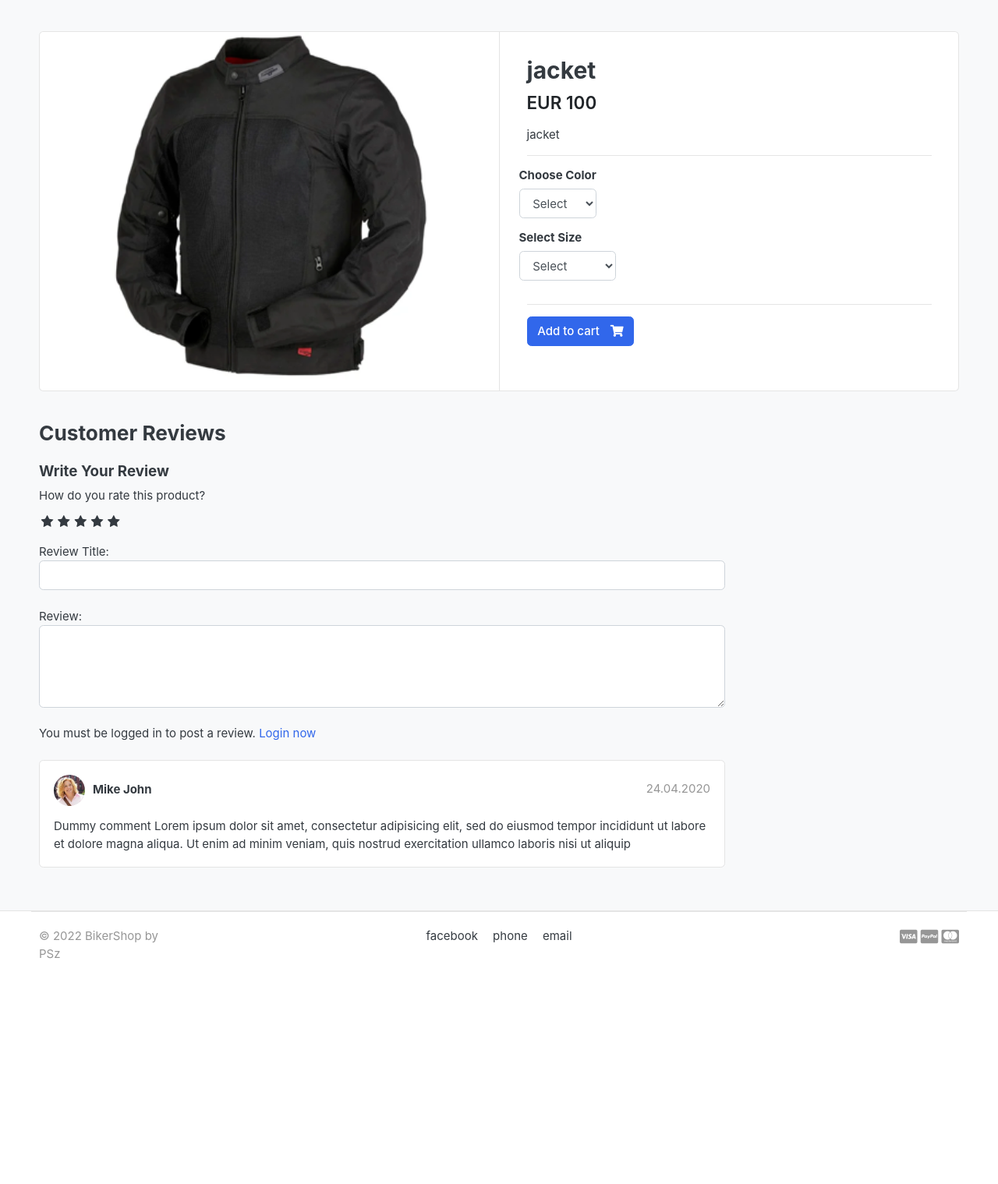
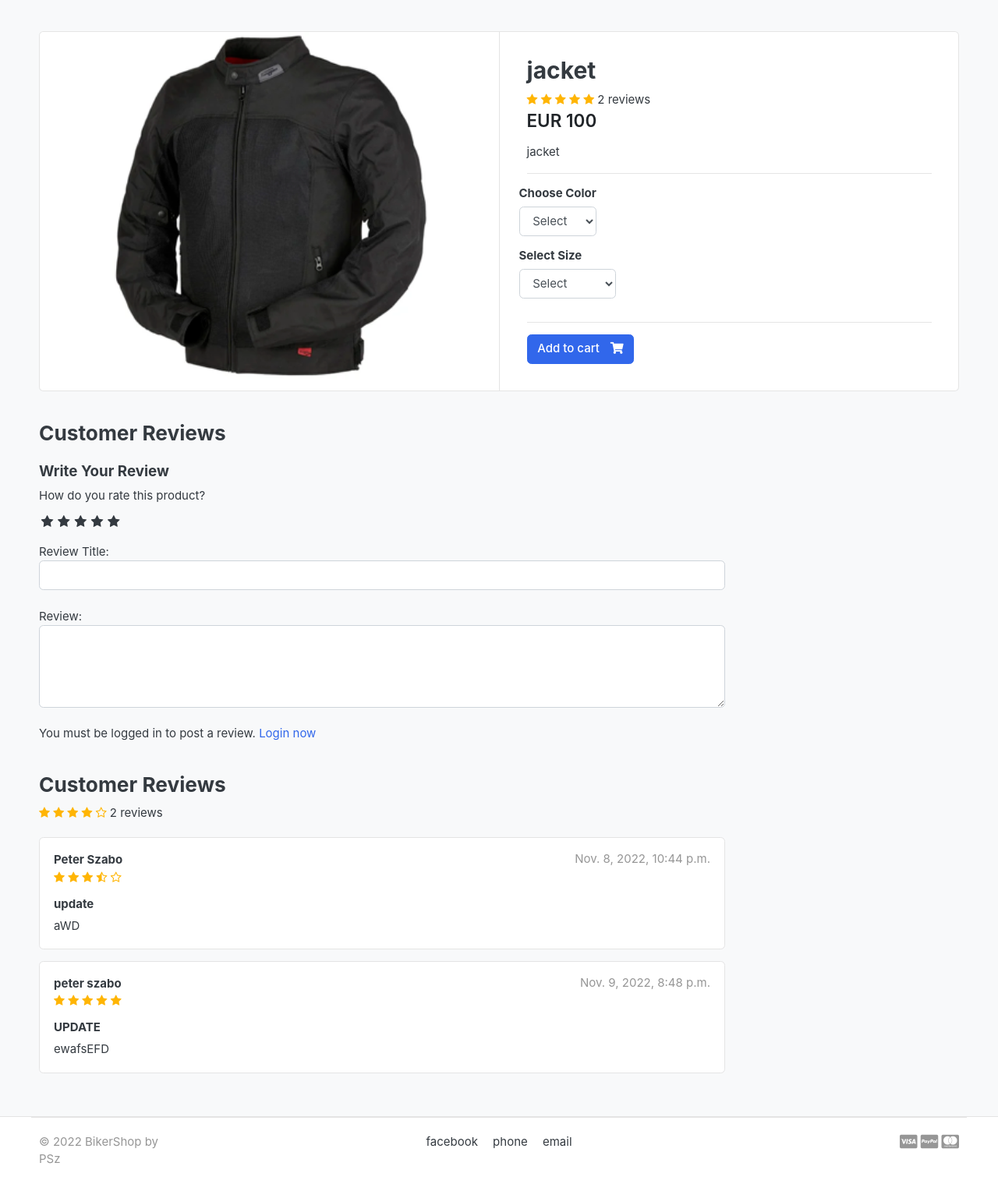
Before and after one commit to Code-Institute-Submissions/peterszabo79-bikershop_JanResub, a Django app: a page that uses templates/store/product_detail.html in a window 1280 px wide. Shown: the part 118-1637 px from the top of the page at 78% size. Before the commit the page ends 1348 px from the top, so only its background shows below. Run offline with Django 3.2, Linux system fonts and the light colour scheme; data comes from the database, SQL or seed files in the repository; both versions use the stored data as it was after the commit; some libraries are stand-ins or nearby versions; some web fonts are replaced.

Commit message:
rating average calculation, review counter and show stars

```diff
--- a/accounts/models.py
+++ b/accounts/models.py
@@ -59,6 +59,8 @@ class Account(AbstractBaseUser):
 
     objects = MyAccountManager()
 
+    def full_name(self):
+        return f'{self.first_name} {self.last_name}'
     def __str__(self):
         return self.email
 
--- a/store/models.py
+++ b/store/models.py
@@ -2,6 +2,7 @@ from django.db import models
 from category.models import Category
 from django.urls import reverse
 from accounts.models import Account
+from django.db.models import Avg, Count
 
 # Create your models here.
 
@@ -22,6 +23,21 @@ class Product(models.Model):
 
     def __str__(self):
         return self.product_name
+
+    def averageReview(self):
+        reviews = ReviewRating.objects.filter(product=self, status=True).aggregate(average=Avg('rating'))
+        avg = 0
+        if reviews['average'] is not None:
+            avg = float(reviews['average'])
+        return avg
+
+    def countReview(self):
+        reviews = ReviewRating.objects.filter(product=self, status=True).aggregate(count=Count('id'))
+        count = 0
+        if reviews['count'] is not None:
+            count = int(reviews['count'])
+        return count
+
 
 class VariationManager(models.Manager):
     def colors(self):
--- a/store/views.py
+++ b/store/views.py
@@ -9,6 +9,7 @@ from django.core.paginator import EmptyPage, PageNotAnInteger, Paginator
 from django.http import HttpResponse
 from .forms import ReviewForm
 from django.contrib import messages
+from orders.models import OrderProduct
 # Create your views here.
 
 def store(request, category_slug=None):
@@ -44,9 +45,22 @@ def product_detail(request, category_slug, product_slug):
     except Exception as e:
         raise e
 
+    if request.user.is_authenticated:
+        try:
+            orderproduct = OrderProduct.objects.filter(user=request.user, product_id=single_product.id).exists()
+        except OrderProduct.DoesNotExist:
+            orderproduct = None
+    else:
+        orderproduct = None
+
+    # Get the reviews
+    reviews = ReviewRating.objects.filter(product_id=single_product.id, status=True)
+
     context = {
         'single_product': single_product,
         'in_cart'       : in_cart,
+        'orderproduct': orderproduct,
+        'reviews': reviews,
     }
     return render(request, 'store/product_detail.html', context)
 
--- a/templates/store/product_detail.html
+++ b/templates/store/product_detail.html
@@ -24,6 +24,17 @@
                 <article class="content-body">
 
                 <h2 class="title">{{ single_product.product_name }}</h2>
+                <div class="rating-star">
+                    <span>
+                        <i class="fa fa-star{% if review.rating == 0.5 %}-half-o{% elif review.rating < 1 %}-o {% endif %}" aria-hidden="true"></i>
+                        <i class="fa fa-star{% if review.rating == 1.5 %}-half-o{% elif review.rating < 2 %}-o {% endif %}" aria-hidden="true"></i>
+                        <i class="fa fa-star{% if review.rating == 2.5 %}-half-o{% elif review.rating < 3 %}-o {% endif %}" aria-hidden="true"></i>
+                        <i class="fa fa-star{% if review.rating == 3.5 %}-half-o{% elif review.rating < 4 %}-o {% endif %}" aria-hidden="true"></i>
+                        <i class="fa fa-star{% if review.rating == 4.5 %}-half-o{% elif review.rating < 5 %}-o {% endif %}" aria-hidden="true"></i>
+                        <span>{{single_product.countReview}} reviews</span>
+                    </span>
+                </div>
+
 
                 <div class="mb-3">
                     <var class="price h4">EUR {{ single_product.price }}</var>
@@ -106,7 +117,11 @@
                 <textarea name="review" rows="4" class="form-control"></textarea>
                 <br>
                 {% if user.is_authenticated %}
+                    {% if orderproduct %}
                         <input type="submit" value="Submit Review" class="btn btn-primary">
+                    {% else %}
+                        <p>You must purchase this product to post a review.</p>
+                    {% endif %}
                 {% else %}
                 <p>You must be logged in to post a review. <span><a href="{% url 'login' %}">Login now</a></span></p>
                 {% endif %}
@@ -115,25 +130,47 @@
             {% include 'includes/alerts.html' %}
         </form>
 <br>
+<header class="section-heading">
+	<h3>Customer Reviews </h3>
+	<div class="rating-star">
+		<span>
+			<i class="fa fa-star{% if single_product.averageReview < 0.5 %}-o{% elif single_product.averageReview >= 0.5 and single_product.averageReview < 1 %}-half-o {% endif %}" aria-hidden="true"></i>
+			<i class="fa fa-star{% if single_product.averageReview < 1.5 %}-o{% elif single_product.averageReview >= 1.5 and single_product.averageReview < 2 %}-half-o {% endif %}" aria-hidden="true"></i>
+			<i class="fa fa-star{% if single_product.averageReview < 2.5 %}-o{% elif single_product.averageReview >= 2.5 and single_product.averageReview < 3 %}-half-o {% endif %}" aria-hidden="true"></i>
+			<i class="fa fa-star{% if single_product.averageReview < 3.5 %}-o{% elif single_product.averageReview >= 3.5 and single_product.averageReview < 4 %}-half-o {% endif %}" aria-hidden="true"></i>
+			<i class="fa fa-star{% if single_product.averageReview < 4.5 %}-o{% elif single_product.averageReview >= 4.5 and single_product.averageReview < 5 %}-half-o {% endif %}" aria-hidden="true"></i>
+	<span>{{single_product.countReview}} reviews</span>
+			</span>
+	</div>
 
+</header>
+
+{% for review in reviews %}
 				<article class="box mb-3">
 					<div class="icontext w-100">
-                <img src="{% static './images/avatars/avatar1.jpg' %}" class="img-xs icon rounded-circle">
+
 						<div class="text">
-                    <span class="date text-muted float-md-right">24.04.2020 </span>
-                    <h6 class="mb-1">Mike John </h6>
-
+							<span class="date text-muted float-md-right">{{review.updated_at}} </span>
+							<h6 class="mb-1">{{review.user.full_name}} </h6>
+							<div class="rating-star">
+								<span>
+									<i class="fa fa-star{% if review.rating == 0.5 %}-half-o{% elif review.rating < 1 %}-o {% endif %}" aria-hidden="true"></i>
+									<i class="fa fa-star{% if review.rating == 1.5 %}-half-o{% elif review.rating < 2 %}-o {% endif %}" aria-hidden="true"></i>
+									<i class="fa fa-star{% if review.rating == 2.5 %}-half-o{% elif review.rating < 3 %}-o {% endif %}" aria-hidden="true"></i>
+									<i class="fa fa-star{% if review.rating == 3.5 %}-half-o{% elif review.rating < 4 %}-o {% endif %}" aria-hidden="true"></i>
+									<i class="fa fa-star{% if review.rating == 4.5 %}-half-o{% elif review.rating < 5 %}-o {% endif %}" aria-hidden="true"></i>
+								</span>
+							</div>
 						</div>
 					</div> <!-- icontext.// -->
 					<div class="mt-3">
+						<h6>{{review.subject}}</h6>
 						<p>
-                    Dummy comment Lorem ipsum dolor sit amet, consectetur adipisicing elit, sed do eiusmod
-                    tempor incididunt ut labore et dolore magna aliqua. Ut enim ad minim veniam,
-                    quis nostrud exercitation ullamco laboris nisi ut aliquip
+							{{review.review}}
 						</p>
 					</div>
 				</article>
-
+{% endfor %}
 
 
         </div> <!-- col.// -->
```
Also changed, not shown: db.sqlite3. Lines whose indentation alone changed are shown as unchanged.
